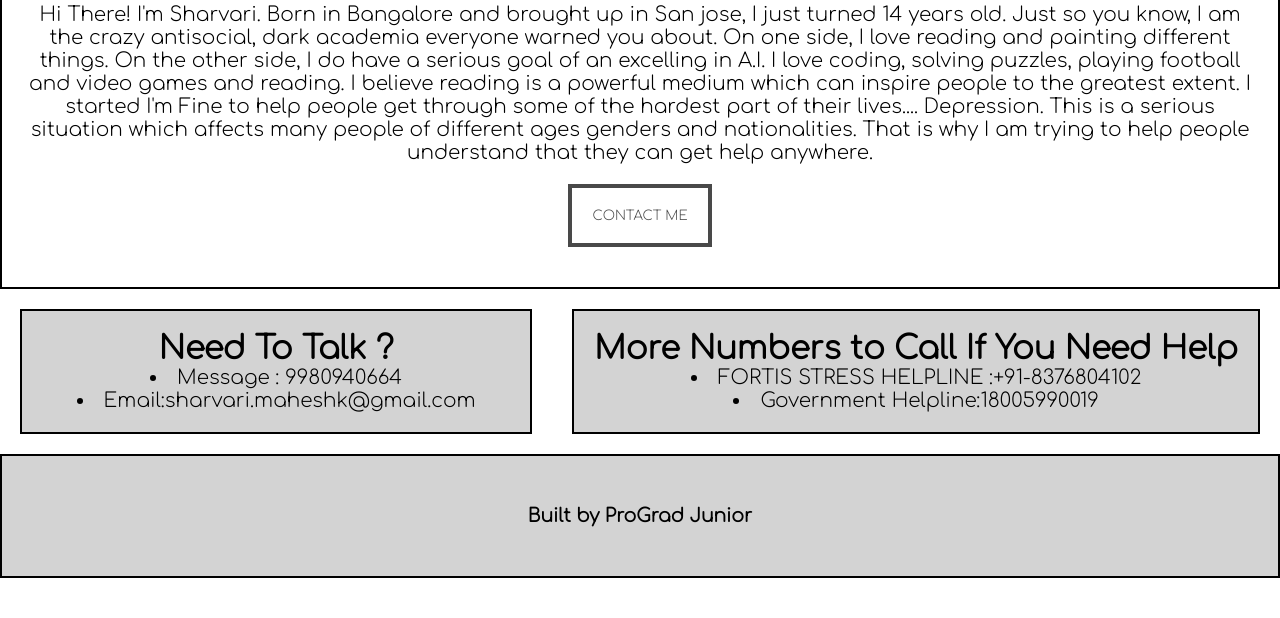
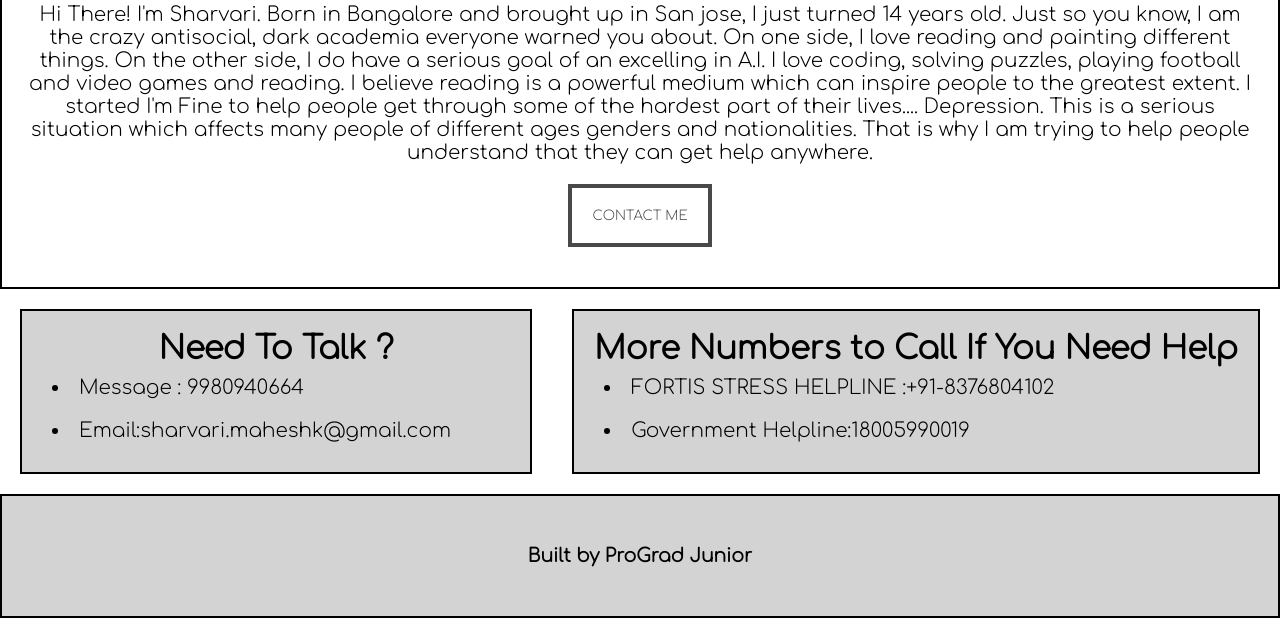
Before and after one commit to sharvarimaheshk-52/Capstone-project, a plain HTML site: page index.html in a window 1280 px wide. Shown: the part 735-1353 px from the top of the page. Before the commit the page ends 1313 px from the top, so only its background shows below. Drawn offline with Linux system fonts and the light colour scheme.

Commit message:
commit no.2

```diff
--- a/style.css
+++ b/style.css
@@ -186,6 +186,8 @@ div>p {
 
 li {
     font-size: 20px;
+    padding: 10px;
+    text-align: justify;
 }
 
 .Help {
@@ -201,6 +203,7 @@ li {
 
 .Help>h2 {
     font-size: 36px;
+    padding: 10px;
 }
 
 footer {
```
